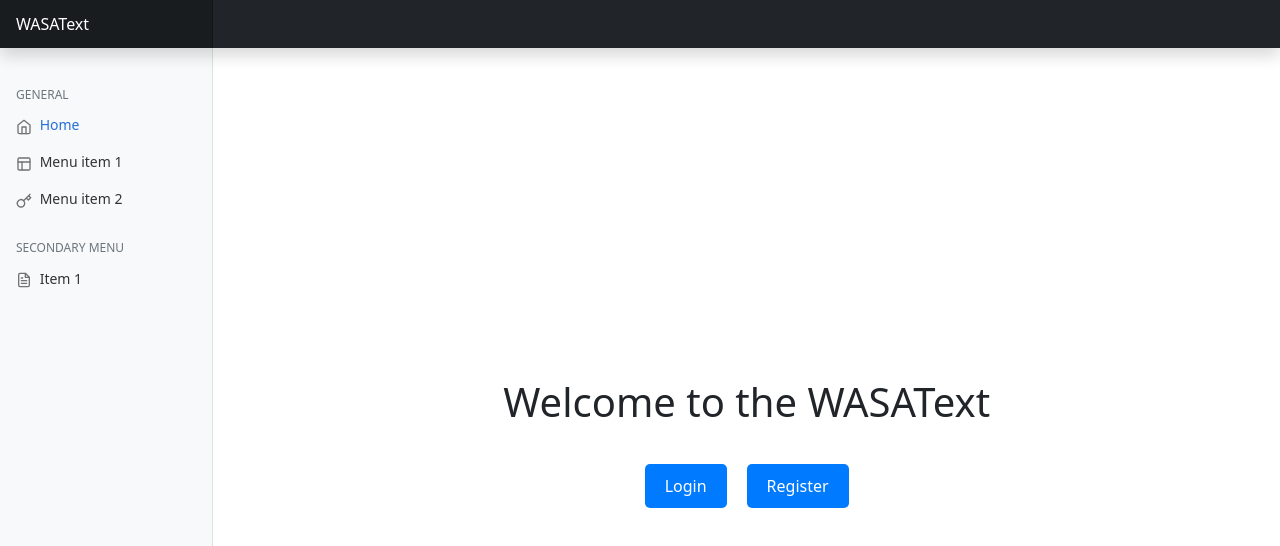
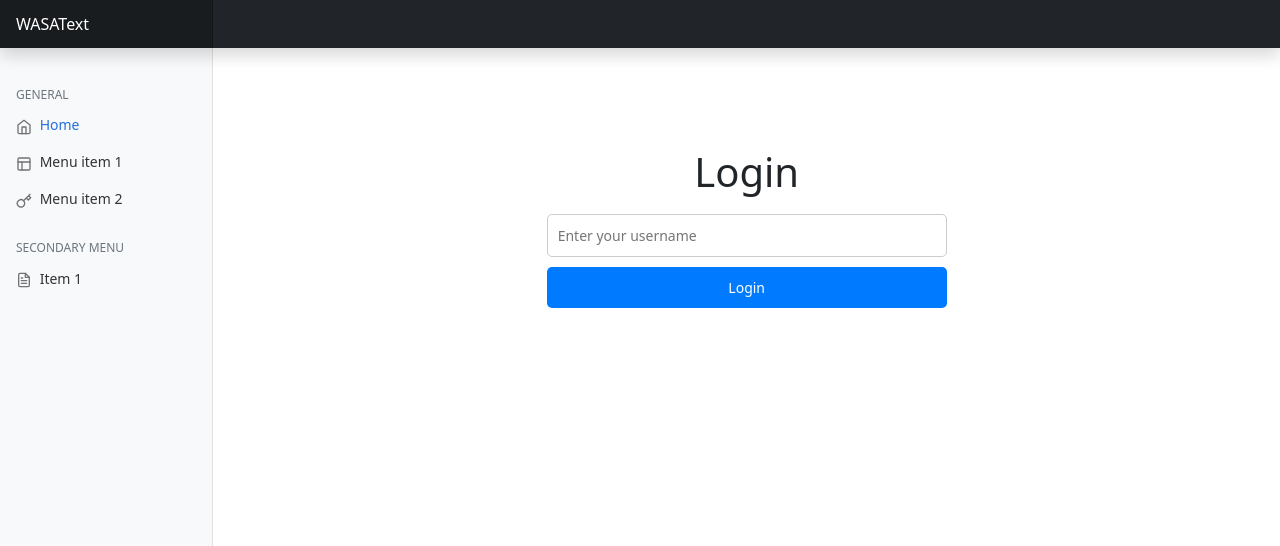
Before and after one commit to DavideStummSapienza/WASAText, a Vue app in the folder webui/: page /login in a window 1280 px wide. Shown: the top 546 px of the page. Built offline with nearby package versions, Linux system fonts and the light colour scheme.

Commit message:
Moved Dockerfile.frontend to main root and adjusted it so it still finds package.js. Removed Home- and SignUp-View.

```diff
--- a/webui/src/router/index.js
+++ b/webui/src/router/index.js
@@ -1,5 +1,4 @@
 import { createRouter, createWebHashHistory } from "vue-router";
-import HomeView from "@/views/HomeView.vue";
 import ProfileView from "@/views/ProfileView.vue";
 import GroupSettingsView from "@/views/GroupSettingsView.vue";
 import LoginView from "@/views/LoginView.vue";
@@ -8,13 +7,11 @@
 import SearchView from "@/views/SearchView.vue";
 import ChoosingGroupMembersView from "@/views/ChoosingGroupMembersView.vue";
 import SetupNewGroupView from "@/views/SetupNewGroupView.vue";
-import SignUpView from "@/views/SignUpView.vue";
 
 const router = createRouter({
   history: createWebHashHistory(import.meta.env.BASE_URL),
   routes: [
-    { path: "/", component: HomeView }, // Start-Site, decide Login or Sign Up
-    { path: "/login", component: LoginView }, // Login-Site
+    { path: "/", component: LoginView }, // Login-Site
     { path: "/chats", component: ChatListView }, // Chatlist after Login
     { path: "/profile", component: ProfileView }, // Profile Settings-Site
     { path: "/group-settings", component: GroupSettingsView }, // Group Settings-Site
@@ -22,7 +19,6 @@
     { path: "/search", component: SearchView }, // Search Users-Site
     { path: "/choose-members", component: ChoosingGroupMembersView }, // Choosing Group Members-Site
     { path: "/create-group", component: SetupNewGroupView }, // Group Setup-Site
-    { path: "/sign-up", component: SignUpView }, // Sign Up-Site
   ],
 });
 
--- a/webui/src/views/HomeView.vue
+++ /dev/null
@@ -1,56 +0,0 @@
-<template>
-  <div class="home">
-    <h1>Welcome to the WASAText</h1>
-
-    <!-- Register and Login Buttons -->
-    <div class="auth-buttons">
-      <button @click="goToLogin" class="auth-button">Login</button>
-      <button @click="goToRegister" class="auth-button">Register</button>
-    </div>
-  </div>
-</template>
-
-<script>
-export default {
-  name: 'HomeView',
-  methods: {
-    // Navigate to the Login view
-    goToLogin() {
-      this.$router.push({ name: 'login' });
-    },
-    // Navigate to the Register view
-    goToRegister() {
-      this.$router.push({ name: 'register' });
-    }
-  }
-};
-</script>
-
-<style scoped>
-.home {
-  display: flex;
-  flex-direction: column;
-  align-items: center;
-  justify-content: center;
-  height: 100vh;
-}
-
-.auth-buttons {
-  margin-top: 20px;
-}
-
-.auth-button {
-  padding: 10px 20px;
-  font-size: 16px;
-  margin: 10px;
-  cursor: pointer;
-  background-color: #007bff;
-  color: white;
-  border: none;
-  border-radius: 5px;
-}
-
-.auth-button:hover {
-  background-color: #0056b3;
-}
-</style>
--- a/webui/src/views/SignUpView.vue
+++ /dev/null
@@ -1,102 +0,0 @@
-<template>
-  <div class="signUp-container">
-    <h1>Sign Up</h1>
-    <!-- Input field for the username -->
-    <input v-model="username" placeholder="Enter your username" />
-    <!-- Button to trigger the login function -->
-    <button @click="signUp">Sign Up</button>
-    <!-- Display an error message if there is an error -->
-    <p v-if="error" class="error">{{ error }}</p>
-  </div>
-</template>
-
-<script>
-import axios from "@/services/axios"; // Import the Axios instance for making HTTP requests
-
-export default {
-  // Data properties for the component
-  data() {
-    return {
-      username: "", // Stores the username entered by the user
-      error: null, // Stores any error message to be displayed to the user
-    };
-  },
-  methods: {
-    // Login function to handle user login
-    async signUp() {
-      // Check if username is provided
-      if (!this.username) {
-        this.error = "Username is required"; // Set error message if username is missing
-        return;
-      }
-      try {
-
-        // Make a POST request to the /session endpoint with the username
-        const response = await axios.post("/session", { username: this.username });
-
-        // safe Identifier in sessionStorage
-        sessionStorage.setItem("identifier", response.data.identifier);
-
-        // On success, redirect to the chat list page
-        this.$router.push("/chats");
-      } catch (err) {
-        // Error handling for different error types
-        if (err.response) {
-          // Error coming from the backend (API response)
-          if (err.response.data && err.response.data.error) {
-            this.error = err.response.data.error; // Custom error message from the API
-          } else {
-            this.error = "An unexpected error occurred"; // General error message for unknown backend errors
-          }
-        } else if (err.request) {
-          // Error due to network issues (e.g., no response from the server)
-          this.error = "Network error, please try again later.";
-        } else {
-          // Other errors (e.g., misconfigured request or unexpected client-side issues)
-          this.error = "An unexpected error occurred";
-        }
-      }
-    },
-  },
-};
-</script>
-
-<style scoped>
-/* Styling for the login container */
-.signUp-container {
-  max-width: 400px; /* Set max width for the container */
-  margin: 100px auto; /* Center the container vertically and horizontally */
-  text-align: center; /* Center text inside the container */
-}
-
-/* Styling for the input field */
-input {
-  width: 100%; /* Full width input */
-  padding: 10px; /* Padding inside the input */
-  margin: 10px 0; /* Margin above and below the input */
-  border: 1px solid #ccc; /* Light gray border */
-  border-radius: 5px; /* Rounded corners */
-}
-
-/* Styling for the login button */
-button {
-  width: 100%; /* Full width button */
-  padding: 10px; /* Padding inside the button */
-  background-color: #007bff; /* Blue background */
-  color: white; /* White text */
-  border: none; /* Remove border */
-  border-radius: 5px; /* Rounded corners */
-  cursor: pointer; /* Pointer cursor on hover */
-}
-
-/* Hover effect for the button */
-button:hover {
-  background-color: #0056b3; /* Darker blue on hover */
-}
-
-/* Styling for error message */
-.error {
-  color: red; /* Red color for error messages */
-  margin-top: 10px; /* Margin above the error message */
-}
-</style>
```
Also changed, not shown: 1 other file (tests, documents, lock files or other folders).
